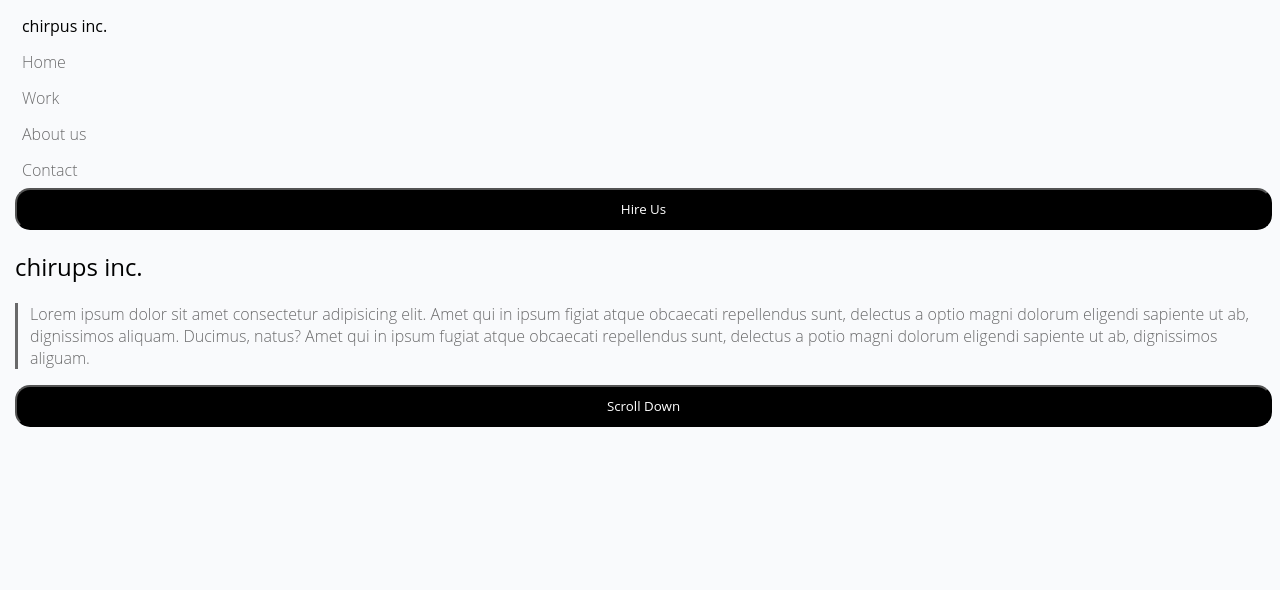
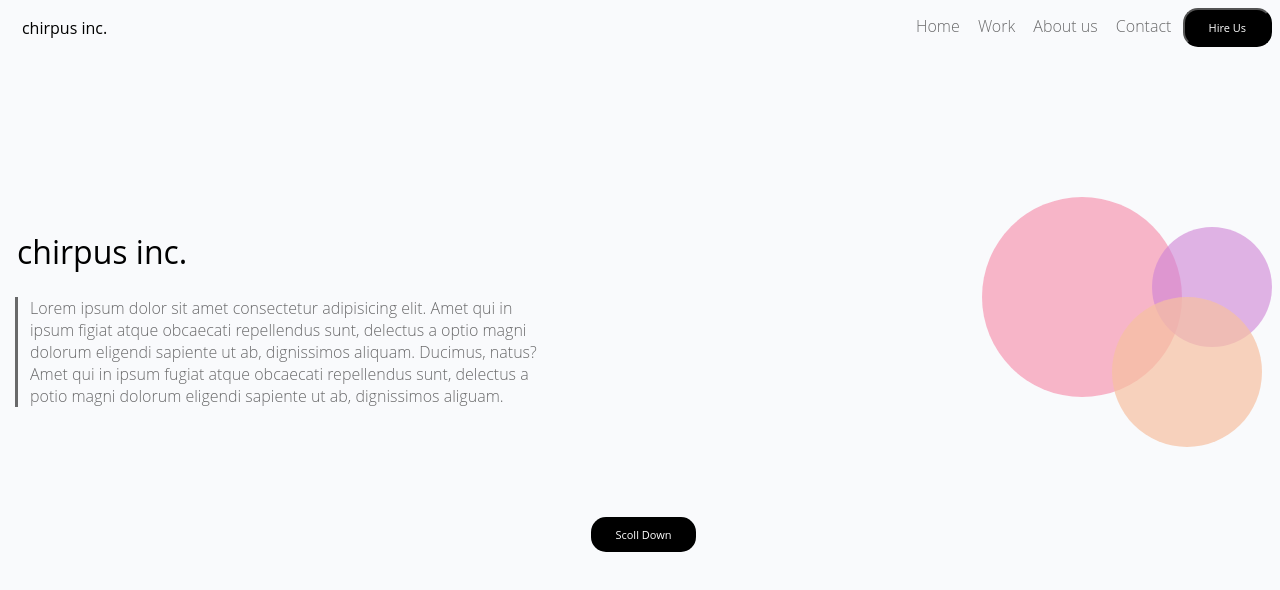
Before and after one commit to alicia-lecznar/lab1, a plain HTML site: page index.html in a window 1280 px wide. Drawn offline with Linux system fonts and the light colour scheme; a web font is replaced by a local one.

Commit message:
Just a few tweaks

```diff
--- a/css/styles.css
+++ b/css/styles.css
@@ -29,6 +29,9 @@ nav a {
   color: #fff;
   width: 100%;
   font-family: "Open Sans", sans-serif;
+  text-decoration: none;
+  font-size: 11px;
+
 }
 
 p {
@@ -39,6 +42,95 @@ p {
 
 }
 
-h2{
-    font-weight:400;
+h1{
+    font-weight:500;
 }
+
+@media only screen and (min-width:768px){
+.navigation{
+    display:flex;
+    align-items:center;
+    justify-content: space-between;
+}
+.button{
+    width:auto;
+
+}
+nav a{
+    display:inline-flex;
+    align-items:center;
+    text-align:Center;
+    justify-content:space-between;
+}
+
+
+
+.circle-1 {
+    position: relative;
+    border-radius: 100%;
+    background-color: rgba(247, 136, 167, 0.6);
+    width: 200px;
+    height: 200px;
+    right: 90px;
+    top: 150px;
+    z-index:-1;
+
+  }
+  .circle-2 {
+    position: relative;
+    border-radius: 100%;
+    background-color: rgba(247, 193, 162, 0.7);
+    width: 150px;
+    right: -40px;
+    top: 50px;
+    height: 150px;
+
+  }
+  .circle-3 {
+    position: relative;
+    right: -80px;
+    width: 120px;
+    height: 120px;
+    top: -170px;
+    background-color: rgba(207, 130, 213, 0.6);
+    border-radius: 100%;
+    z-index: -1;
+  }
+
+.text2{
+    padding-top:20vh;
+}
+
+h1{
+    padding:2px;
+}
+.text{
+    display:flex;
+    flex-grow:1;
+    flex-direction: row;
+
+}
+
+.bottom-button{
+    padding-left: 20px;
+    padding-right:20px;
+    }
+
+p{
+    width:50%;
+}
+
+
+footer {
+       display:flex;
+       justify-content:center;
+       align-items:center;
+}
+
+
+}
+@-ms-viewport{
+    width: device-width;
+  }
+
+}
--- a/index.html
+++ b/index.html
@@ -8,10 +8,10 @@
     <link href="https://fonts.google.com/specimen/Open+Sans" rel="stylesheet" />
     <link rel="stylesheet" href="css/styles.css" />
   </head>
-<body>
+<main>
   <div class="navigation">
     <header>chirpus inc.</header>
-
+<main>
     <nav>
             <a href="#">Home</a>
             <a href="#">Work</a>
@@ -22,7 +22,9 @@
     </nav>
   </div>
 
-  <h2>chirups inc.</h2>
+  <div class="text">
+      <div class="text2">
+  <h1>chirpus inc.</h1>
 
   <p>
     Lorem ipsum dolor sit amet consectetur adipisicing elit. Amet qui in ipsum
@@ -31,7 +33,21 @@
     ipsum fugiat atque obcaecati repellendus sunt, delectus a potio magni
     dolorum eligendi sapiente ut ab, dignissimos aliguam.
   </p>
-  <button class="button">Scroll Down</button>
+
+</div>
+
+  <div class="circles">
+      <div class= "circle-1"></div>
+      <div class= "circle-2"></div>
+      <div class= "circle-3"></div>
+
+  </div>
+</div>
+
+<footer>
+  <a href="#" id="bottom-button" class="button"> Scoll Down</a>
+</footer>
+</main>
 
 </body>
 </html>
```
